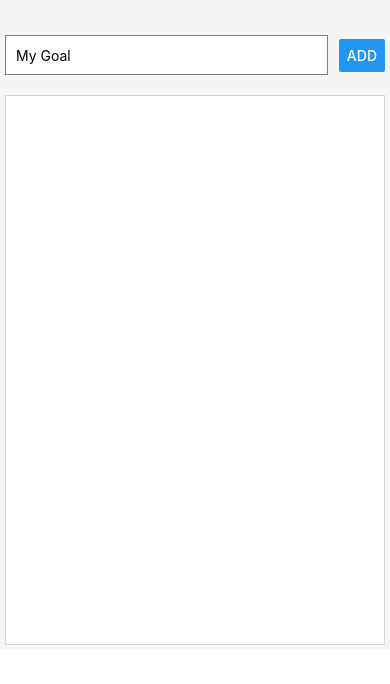
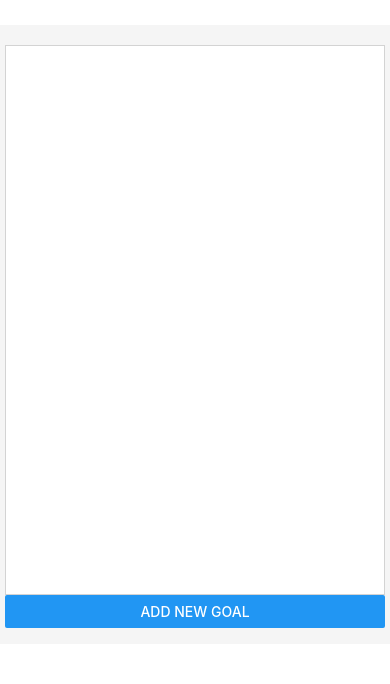
Before and after one commit to antilik/react-native-todo, a React Native app: screen / in a window 390 px wide. Shown: the top 684 px of the page. Built offline with nearby package versions, Linux system fonts and the light colour scheme.

Commit message:
Added Modal and UI things.

```diff
--- a/App.js
+++ b/App.js
@@ -2,8 +2,7 @@ import React, {
   useState,
 } from "react";
 import {
-  StyleSheet,
-  View,
+  StyleSheet, View, Button,
 } from "react-native";
 
 import TaskInput from "./components/TaskInput";
@@ -12,16 +11,28 @@ import TasksContainer from "./components/TasksContainer";
 
 export default function App() {
   const [tasksListArr, setTasksListArr] = useState([]);
+  const [isShownModalAddTask, setIsShownModalAddTask] = useState(false);
 
   return (
     <View style={styles.mainContainer}>
       <TaskInput
         setTasksListArr={setTasksListArr}
+        isVisible={isShownModalAddTask}
+        setIsVisible={setIsShownModalAddTask}
       />
       <TasksContainer
         tasksListArr={tasksListArr}
         setTasksListArr={setTasksListArr}
       />
+      <View
+        style={styles.btnModalIsShown}
+      >
+      <Button
+        title='Add New Goal'
+
+        onPress={setIsShownModalAddTask.bind(this,true)}
+      />
+      </View>
       <TaskSummaryInfo
         tasksListArr={tasksListArr}
       />
@@ -32,6 +43,10 @@ export default function App() {
 const styles = StyleSheet.create({
   mainContainer: {
     backgroundColor: 'rgb(245,245,245)',
-    padding: 5,
+    marginTop: 25,
+    paddingHorizontal: 5,
   },
+  btnModalIsShown: {
+    marginBottom: 16,
+  }
 });
--- a/components/TaskInput.js
+++ b/components/TaskInput.js
@@ -1,15 +1,17 @@
 import React, {useState} from 'react';
-import { Button, TextInput, View, StyleSheet } from "react-native";
+import { Button, TextInput, View, StyleSheet, Modal } from "react-native";
 
-import { BTN_ADD, INPUT_PLACEHOLDER } from "../constants/TextNames";
+import { BTN_ADD, BTN_CANCEL, INPUT_PLACEHOLDER } from "../constants/TextNames";
 
-const TaskInput = ({setTasksListArr}) => {
+const TaskInput = ({setTasksListArr,isVisible, setIsVisible}) => {
   const [newTask, setNewTask] = useState("");
 
   const inputHandler = (enteredText) => {
     setNewTask(enteredText);
   };
-
+  const closeModal = () => {
+    setIsVisible(false);
+  }
   const addNewItemToList = () => {
     setTasksListArr((prevTasksArr) => [...prevTasksArr, {
       id: Date.now().toString() + Math.random().toString(),
@@ -17,9 +19,14 @@ const TaskInput = ({setTasksListArr}) => {
       isFinished: false,
     }]);
     setNewTask("");
+    closeModal();
   };
 
   return (
+    <Modal
+    visible={isVisible}
+    animationType='fade'
+    >
     <View style={styles.inputContainer}>
       <TextInput
         placeholder={INPUT_PLACEHOLDER}
@@ -27,17 +34,34 @@ const TaskInput = ({setTasksListArr}) => {
         style={styles.textInput}
         onChangeText={inputHandler}
       />
-      <Button title={BTN_ADD} onPress={addNewItemToList} />
+      <View
+      style={styles.btnContainer}
+      >
+      <Button
+        title={BTN_ADD}
+        onPress={addNewItemToList}
+        color={'green'}
+      />
+      <Button
+        title={BTN_CANCEL}
+        onPress={closeModal}
+        color={'red'}
+      />
+
+      </View>
+
     </View>
+    </Modal>
   )
 };
 
 const styles = StyleSheet.create({
   inputContainer: {
-    flexDirection: "row",
-    justifyContent: "space-between",
+    flexDirection: "column",
+    justifyContent: "space-evenly",
     alignItems: "center",
-    marginTop: 30,
+    marginTop: 120,
+    height: '70%',
   },
   textInput: {
     height: 40,
@@ -47,6 +71,12 @@ const styles = StyleSheet.create({
     padding: 10,
     backgroundColor: "#fff",
   },
+  btnContainer: {
+    flexDirection: 'row',
+    justifyContent: 'space-evenly',
+    alignItems: 'center',
+    width: '100%',
+  }
 })
 
 export default TaskInput;
--- a/components/TaskItem.js
+++ b/components/TaskItem.js
@@ -1,5 +1,7 @@
 import React from 'react';
-import { Text, View, StyleSheet, TouchableOpacity, TouchableHighlight} from "react-native";
+import { Text, View, StyleSheet, TouchableOpacity,
+  TouchableHighlight,
+} from "react-native";
 
 const TaskItem = ({taskData,tasksListArr, setTasksListArr }) => {
 
--- a/components/TasksContainer.js
+++ b/components/TasksContainer.js
@@ -24,7 +24,7 @@ const styles = StyleSheet.create({
   containersTasks: {
     marginTop: 20,
     width: '100%',
-    height: '85%',
+    height: '87%',
     minHeight: 550,
     backgroundColor: "#fff",
     borderWidth: 1,
--- a/constants/TextNames.js
+++ b/constants/TextNames.js
@@ -1,4 +1,5 @@
 export const INPUT_PLACEHOLDER = 'My Goal';
-export const BTN_ADD = 'ADD';
+export const BTN_ADD = 'ADD TASK';
+export const BTN_CANCEL = 'CANCEL';
 export const SUMMARY_DONE = 'Done:';
 export const SUMMARY_NOT_DONE = 'Not started:';
```
